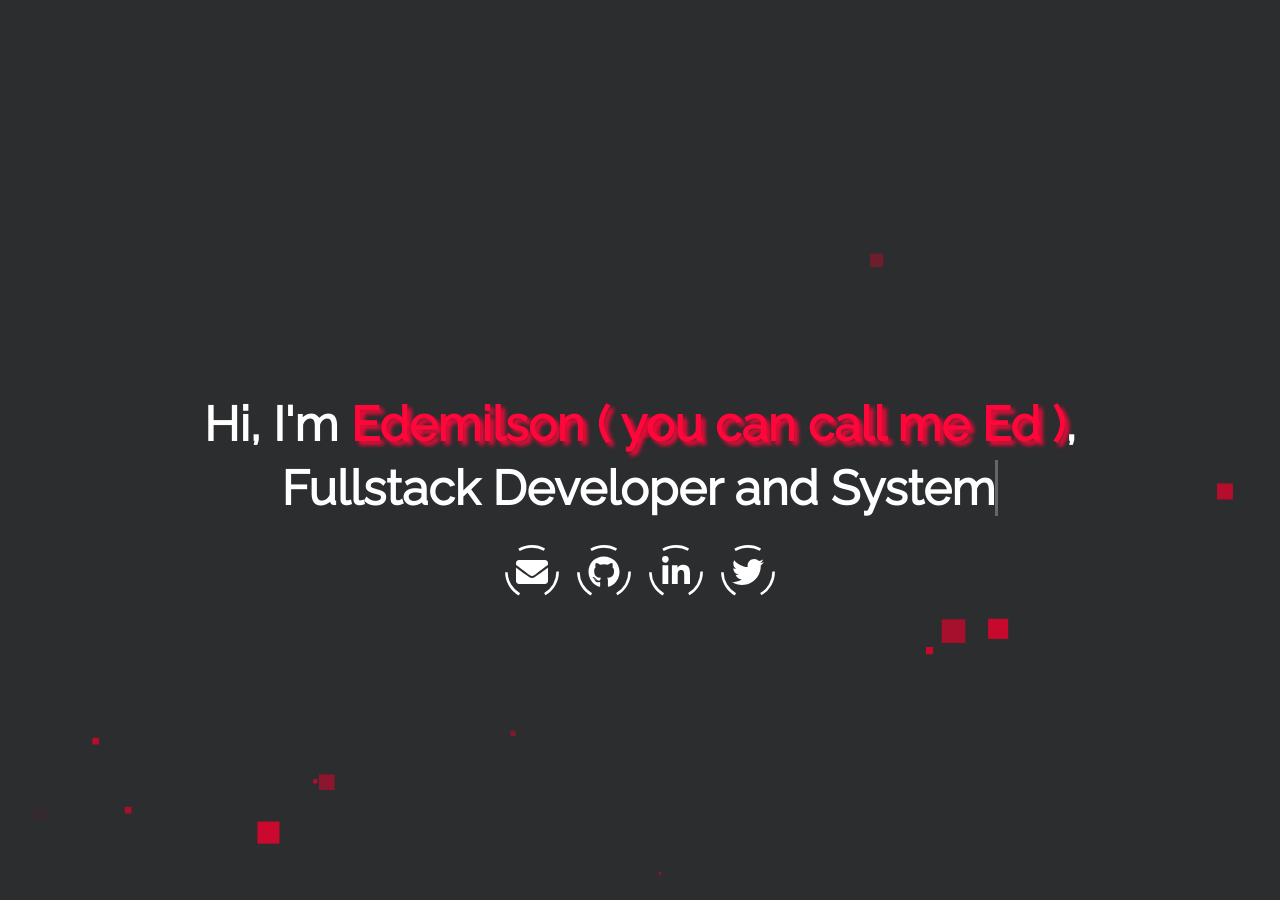
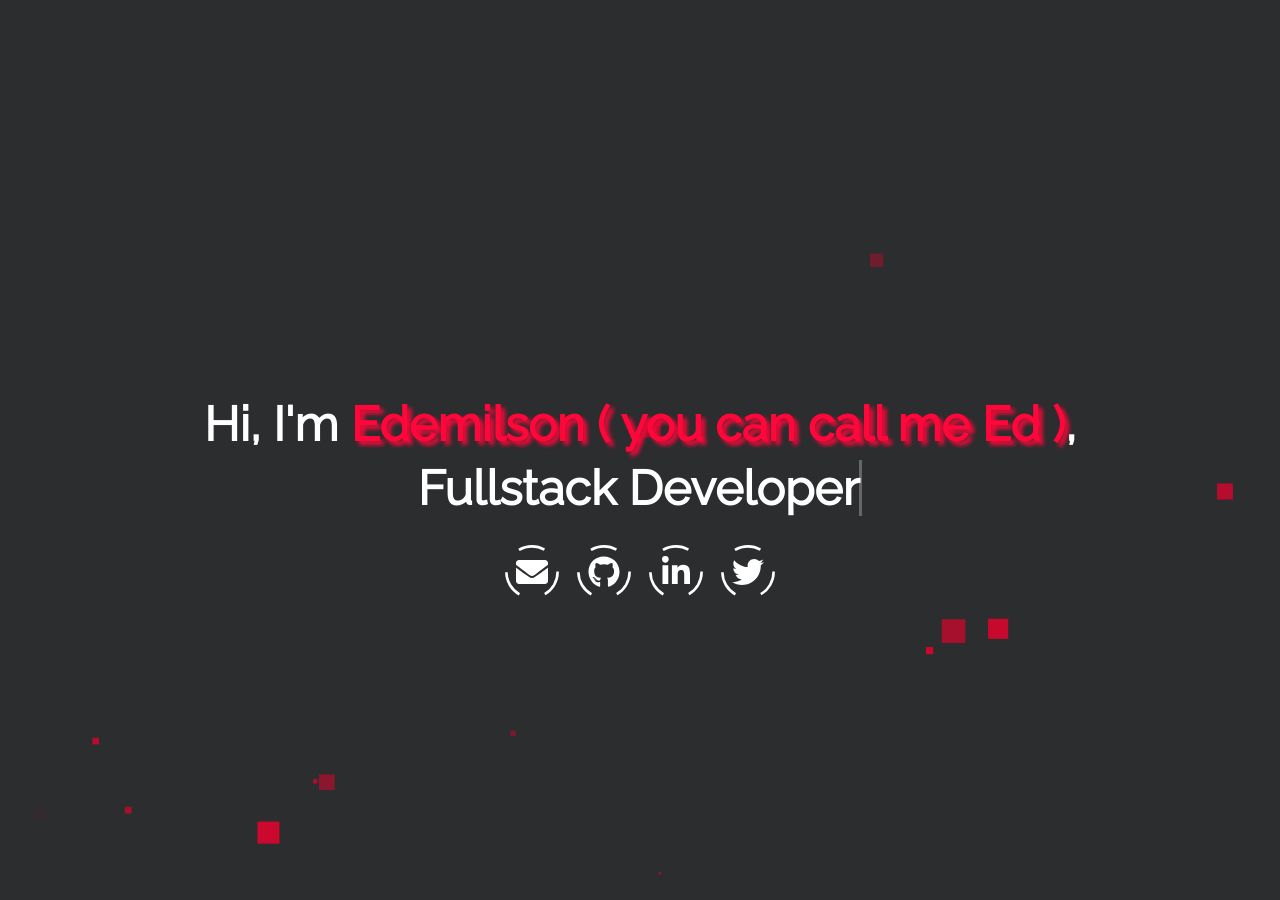
Before and after one commit to ede1000son/ede1000son.github.io, a Jekyll site: the page built from index.html, in a window 1280 px wide and 900 px high. Built offline with Jekyll 4.4.1, drawn with Linux system fonts in a browser that asks for light colours.

Commit message:
Update _config.yml
Updated to Edemilson' Profile
Removed Sustema Analyst

```diff
--- a/_config.yml
+++ b/_config.yml
@@ -2,7 +2,7 @@
 
 # GENERAL SITE SETTINGS
 # title: This will be displayed as the website's name in your browser tab.
-title: Edemilson Website
+title: Edemilson' Profile
 # description: This will be meta HTML tag content. This can be ignored.
 description: Personal website powered by Jekyll
 # baseurl: The subpath of your site
@@ -14,7 +14,7 @@ baseurl: ""
 username: Edemilson ( you can call me Ed )
 # typing_text: This will be typed before 'scroll down for more'.
 # > set this to your job title, e.g. Fullstack Developer
-typing_text: Fullstack Developer and System Analyst
+typing_text: Fullstack Developer
 # email: Your E-Mail address for the email button.
 email: edemilson@live.com
 # For every social button you want to display, set your username or userid
```
